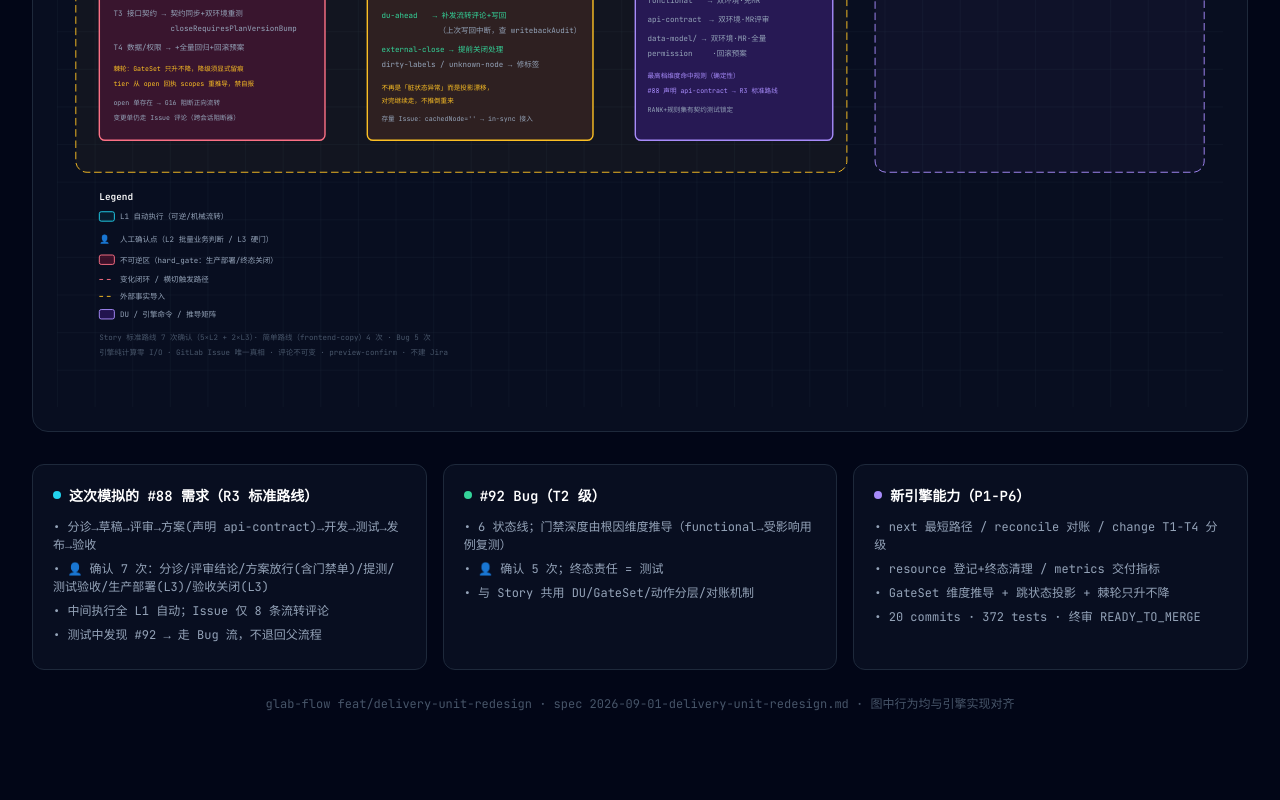
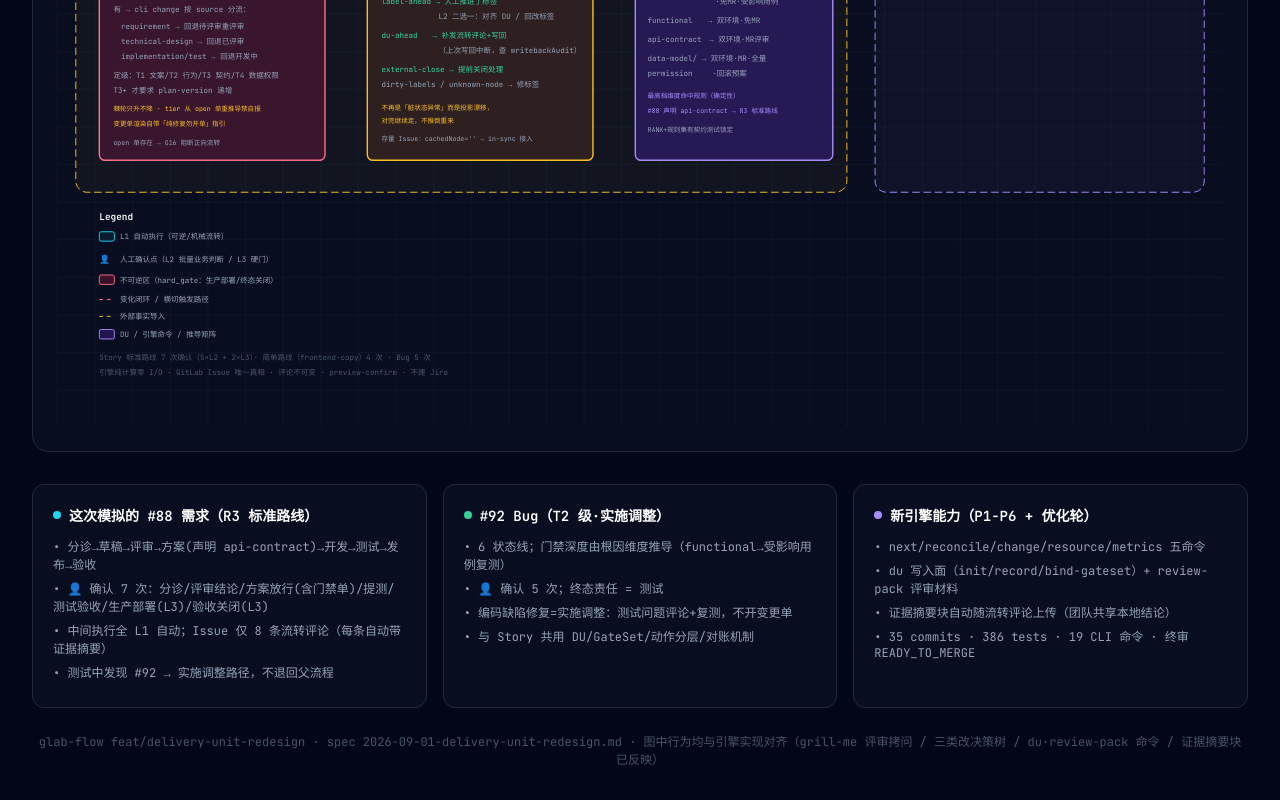
Before and after one commit to jinx911/glab-flow, a website: page docs/specs/2026-09-01-delivery-unit-redesign-flow.html in a window 1280 px wide. Shown: the part 1362-2162 px from the top of the page. Before the commit the page ends 2106 px from the top, so only its background shows below. Drawn offline with nearby package versions, Linux system fonts and the light colour scheme.

Commit message:
docs: 流程图更新——grill-me/三类改决策树/du·review-pack 命令/证据摘要块
Co-Authored-By: Claude <noreply@anthropic.com>

```diff
--- a/docs/specs/2026-09-01-delivery-unit-redesign-flow.html
+++ b/docs/specs/2026-09-01-delivery-unit-redesign-flow.html
@@ -57,7 +57,7 @@
           <button class="toolbar-toggle" onclick="this.parentElement.classList.toggle('expanded')" title="Export options" aria-label="Export options">⋯</button>
         </div>
       </div>
-      <p class="subtitle">模拟 #88「会员导出」需求（R3 标准路线，动接口）＋ #92「导出乱码」Bug（T2 级）— feat/delivery-unit-redesign 引擎真实行为 · 372 tests green</p>
+      <p class="subtitle">模拟 #88「会员导出」需求（R3 标准路线，动接口）＋ #92「导出乱码」Bug（T2 级实施调整）— feat/delivery-unit-redesign 引擎真实行为 · 386 tests green · 19 CLI 命令</p>
     </div>
 
     <div class="diagram-container">
@@ -128,10 +128,12 @@
         <text x="905" y="532" fill="#34d399" font-size="8">$ cli reconcile　 ← 对账 5 verdict</text>
         <text x="905" y="548" fill="#34d399" font-size="8">$ cli resource　 ← 登记/校验/清理</text>
         <text x="905" y="564" fill="#34d399" font-size="8">$ cli metrics　　← 交付指标</text>
-        <text x="905" y="586" fill="#94a3b8" font-size="7">写回 = Leader 预览确认后跑 glab CLI</text>
-        <text x="905" y="600" fill="#94a3b8" font-size="7">证据双源：DU 优先 · Issue 评论兜底</text>
-        <text x="905" y="614" fill="#94a3b8" font-size="7">（存量 Issue 无 DU 自动回落，不迁移）</text>
-        <text x="905" y="634" fill="#fbbf24" font-size="7">⚠ 铁律全保留：Issue 唯一真相 / 评论不可变</text>
+        <text x="905" y="580" fill="#34d399" font-size="8">$ cli du　　　　 ← init/record/绑门禁单/对账基准</text>
+        <text x="905" y="596" fill="#34d399" font-size="8">$ cli review-pack ← 评审 feeding 标准化材料</text>
+        <text x="905" y="614" fill="#94a3b8" font-size="7">写回 = Leader 预览确认后跑 glab CLI</text>
+        <text x="905" y="628" fill="#94a3b8" font-size="7">证据双源：DU 优先 · Issue 评论兜底</text>
+        <text x="905" y="642" fill="#94a3b8" font-size="7">（存量 Issue 无 DU 自动回落，不迁移）</text>
+        <text x="905" y="658" fill="#fbbf24" font-size="7">⚠ 铁律全保留：Issue 唯一真相 / 评论不可变</text>
 
         <!-- GitLab projection -->
         <rect x="890" y="680" width="310" height="120" rx="6" fill="#0f172a"/>
@@ -164,7 +166,7 @@
         <rect x="45" y="355" width="190" height="96" rx="6" fill="#0f172a"/>
         <rect x="45" y="355" width="190" height="96" rx="6" fill="rgba(30, 41, 59, 0.5)" stroke="#94a3b8" stroke-width="1.5"/>
         <text x="140" y="377" fill="white" font-size="11" font-weight="600" text-anchor="middle">③ 待评审 → 已评审</text>
-        <text x="140" y="395" fill="#94a3b8" font-size="8" text-anchor="middle">review-preview 预审（自动）</text>
+        <text x="140" y="395" fill="#94a3b8" font-size="8" text-anchor="middle">review-preview + grill-me 拷问（自动）</text>
         <text x="140" y="411" fill="#fb7185" font-size="8" text-anchor="middle">👤 L2 确认②：评审结论+周排期</text>
         <text x="140" y="427" fill="#94a3b8" font-size="7" text-anchor="middle">G15 取证齐 → 二值放行/退回</text>
         <text x="140" y="441" fill="#94a3b8" font-size="7" text-anchor="middle">周排期区块随本评论追加</text>
@@ -174,37 +176,39 @@
         <rect x="45" y="490" width="190" height="110" rx="6" fill="rgba(30, 41, 59, 0.5)" stroke="#94a3b8" stroke-width="1.5"/>
         <text x="140" y="512" fill="white" font-size="11" font-weight="600" text-anchor="middle">④ 已评审 → 开发中 ★绑定点</text>
         <text x="140" y="530" fill="#94a3b8" font-size="8" text-anchor="middle">design.md 声明维度: api-contract</text>
-        <text x="140" y="546" fill="#94a3b8" font-size="8" text-anchor="middle">engine → proposedGateSet</text>
+        <text x="140" y="546" fill="#94a3b8" font-size="8" text-anchor="middle">cli du bind-gateset 推导+冻结</text>
         <text x="140" y="562" fill="#fb7185" font-size="8" text-anchor="middle">👤 L2 确认③：方案放行+日期+门禁单</text>
-        <text x="140" y="578" fill="#94a3b8" font-size="7" text-anchor="middle">同一次批量确认后冻结进 DU</text>
+        <text x="140" y="578" fill="#94a3b8" font-size="7" text-anchor="middle">同一次批量确认后冻结进 DU（已冻结拒重绑）</text>
         <text x="140" y="592" fill="#fbbf24" font-size="7" text-anchor="middle">MR评审+双环境+全量回归（棘轮只升不降）</text>
 
         <!-- Step 5 dev -->
-        <rect x="45" y="640" width="190" height="80" rx="6" fill="#0f172a"/>
-        <rect x="45" y="640" width="190" height="80" rx="6" fill="rgba(8, 51, 68, 0.4)" stroke="#22d3ee" stroke-width="1.5"/>
+        <rect x="45" y="640" width="190" height="96" rx="6" fill="#0f172a"/>
+        <rect x="45" y="640" width="190" height="96" rx="6" fill="rgba(8, 51, 68, 0.4)" stroke="#22d3ee" stroke-width="1.5"/>
         <text x="140" y="661" fill="white" font-size="11" font-weight="600" text-anchor="middle">⑤ 开发中（全 L1 自动）</text>
         <text x="140" y="679" fill="#94a3b8" font-size="8" text-anchor="middle">编码/分支/Apifox 资产/local 闭环</text>
-        <text x="140" y="695" fill="#94a3b8" font-size="8" text-anchor="middle">资源创建即登记 · 证据记 DU</text>
-        <text x="140" y="711" fill="#22d3ee" font-size="7" text-anchor="middle">Issue 零评论 · 随时 cli next 看进度</text>
+        <text x="140" y="695" fill="#94a3b8" font-size="8" text-anchor="middle">资源创建即登记 · 证据 cli du record 记 DU</text>
+        <text x="140" y="711" fill="#22d3ee" font-size="7" text-anchor="middle">自测 bug 修复=实施调整（节点内迭代重跑）</text>
+        <text x="140" y="727" fill="#22d3ee" font-size="7" text-anchor="middle">评审 feeding：cli review-pack 标准化材料</text>
 
         <!-- Step 6+7 test & release (right column of story lane) -->
         <rect x="300" y="105" width="240" height="300" rx="6" fill="rgba(15, 23, 42, 0.3)" stroke="#334155" stroke-width="1" stroke-dasharray="4,4"/>
         <text x="420" y="127" fill="#94a3b8" font-size="10" font-weight="600" text-anchor="middle">⑥ 测试中（test 环境全 L1）</text>
         <text x="315" y="150" fill="#94a3b8" font-size="8">• test-config 注入环境/账号（自动）</text>
-        <text x="315" y="166" fill="#94a3b8" font-size="8">• test 执行 + 证据记 DU（plan-version 一致）</text>
+        <text x="315" y="166" fill="#94a3b8" font-size="8">• test 执行 + 证据 cli du record（版本一致）</text>
         <text x="315" y="182" fill="#94a3b8" font-size="8">• 建 MR feature→master（标题=#88）</text>
-        <text x="315" y="198" fill="#94a3b8" font-size="8">• mr-review 全 MR diff → 结论发 MR</text>
+        <text x="315" y="198" fill="#94a3b8" font-size="8">• mr-review + review-pack 材料注入</text>
         <text x="315" y="214" fill="#94a3b8" font-size="8">　（G14：GateSet.mrReview=true 才必填）</text>
         <text x="315" y="230" fill="#94a3b8" font-size="8">• release-check 产发布计划（提前）</text>
-        <text x="315" y="252" fill="#94a3b8" font-size="8">• #92 Bug 发现 → 挂父需求评论</text>
-        <text x="315" y="268" fill="#94a3b8" font-size="8">　修复后复测，阻塞全验证才放行（G11）</text>
+        <text x="315" y="252" fill="#34d399" font-size="8">• #92 发现 = 实施调整：测试问题评论挂父需求</text>
+        <text x="315" y="268" fill="#34d399" font-size="8">　→ 阻塞修复 → 复测 → G11 收口，不退回</text>
         <text x="420" y="298" fill="#fb7185" font-size="9" font-weight="600" text-anchor="middle">👤 L2 确认④：提测放行</text>
         <text x="420" y="314" fill="#94a3b8" font-size="8" text-anchor="middle">（合并+构建参数+证据摘要 一次问）</text>
         <text x="420" y="344" fill="#fb7185" font-size="9" font-weight="600" text-anchor="middle">👤 L2 确认⑤：测试验收放行</text>
         <text x="420" y="360" fill="#94a3b8" font-size="8" text-anchor="middle">→ 待发布</text>
         <text x="315" y="388" fill="#94a3b8" font-size="7">跳状态对照：frontend-copy 需求（改文案）</text>
         <text x="315" y="400" fill="#94a3b8" font-size="7">skipStates=[测试中] → 开发中直推待发布</text>
-        <text x="315" y="412" fill="#94a3b8" font-size="7">校验仍按原转换 fail-closed，全程 4 次确认</text>
+        <text x="315" y="412" fill="#94a3b8" font-size="7">校验 fail-closed · cli next 同口径显示路径</text>
+        <text x="420" y="374" fill="#a78bfa" font-size="7" text-anchor="middle">每条流转评论自动带「## 证据摘要」块（DU 事实团队可见）</text>
 
         <!-- Step 8-9 release -->
         <rect x="300" y="440" width="240" height="280" rx="6" fill="rgba(136, 19, 55, 0.08)" stroke="#fb7185" stroke-width="1.5"/>
@@ -257,18 +261,19 @@
         <!-- ================= CROSS-CUTTING LANE ================= -->
         <rect x="45" y="1180" width="240" height="256" rx="6" fill="#0f172a"/>
         <rect x="45" y="1180" width="240" height="256" rx="6" fill="rgba(136, 19, 55, 0.35)" stroke="#fb7185" stroke-width="1.5"/>
-        <text x="165" y="1204" fill="white" font-size="11" font-weight="600" text-anchor="middle">变化分级闭环 cli change</text>
-        <text x="60" y="1228" fill="#94a3b8" font-size="8">实施中发现偏差（任何阶段）：</text>
-        <text x="60" y="1248" fill="#94a3b8" font-size="8">T1 文案/UI　→ 重跑受影响 case</text>
-        <text x="60" y="1264" fill="#94a3b8" font-size="8">　　　　　　　 不动 plan-version，快速关闭</text>
-        <text x="60" y="1284" fill="#94a3b8" font-size="8">T2 局部行为 → 局部回归+代码评审</text>
-        <text x="60" y="1304" fill="#94a3b8" font-size="8">T3 接口契约 → 契约同步+双环境重测</text>
-        <text x="60" y="1320" fill="#94a3b8" font-size="8">　　　　　　　 closeRequiresPlanVersionBump</text>
-        <text x="60" y="1340" fill="#94a3b8" font-size="8">T4 数据/权限 → +全量回归+回滚预案</text>
-        <text x="60" y="1362" fill="#fbbf24" font-size="7">棘轮：GateSet 只升不降，降级须显式留痕</text>
-        <text x="60" y="1378" fill="#fbbf24" font-size="7">tier 从 open 回执 scopes 重推导，禁自报</text>
-        <text x="60" y="1398" fill="#94a3b8" font-size="7">open 单存在 → G16 阻断正向流转</text>
-        <text x="60" y="1414" fill="#94a3b8" font-size="7">变更单仍走 Issue 评论（跨会话阻断器）</text>
+        <text x="165" y="1204" fill="white" font-size="11" font-weight="600" text-anchor="middle">「三类改」决策树</text>
+        <text x="60" y="1224" fill="#34d399" font-size="8" font-weight="600">改完后 proposal/design/test-plan</text>
+        <text x="60" y="1238" fill="#34d399" font-size="8" font-weight="600">有没有话变假？</text>
+        <text x="60" y="1258" fill="#94a3b8" font-size="8">没有 → 实施调整，不开单（左图绿路径）</text>
+        <text x="60" y="1278" fill="#94a3b8" font-size="8">有 → cli change 按 source 分流：</text>
+        <text x="60" y="1296" fill="#94a3b8" font-size="8">　requirement → 回退待评审重评审</text>
+        <text x="60" y="1312" fill="#94a3b8" font-size="8">　technical-design → 回退已评审</text>
+        <text x="60" y="1328" fill="#94a3b8" font-size="8">　implementation/test → 回退开发中</text>
+        <text x="60" y="1348" fill="#94a3b8" font-size="8">定级：T1 文案/T2 行为/T3 契约/T4 数据权限</text>
+        <text x="60" y="1364" fill="#94a3b8" font-size="8">T3+ 才要求 plan-version 递增</text>
+        <text x="60" y="1384" fill="#fbbf24" font-size="7">棘轮只升不降 · tier 从 open 单重推导禁自报</text>
+        <text x="60" y="1400" fill="#fbbf24" font-size="7">变更单渲染自带「纯修复勿开单」指引</text>
+        <text x="60" y="1420" fill="#94a3b8" font-size="7">open 单存在 → G16 阻断正向流转</text>
 
         <rect x="330" y="1180" width="240" height="256" rx="6" fill="#0f172a"/>
         <rect x="330" y="1180" width="240" height="256" rx="6" fill="rgba(120, 53, 15, 0.3)" stroke="#fbbf24" stroke-width="1.5"/>
@@ -316,7 +321,7 @@
 
         <!-- dev loop back (change during dev) -->
         <path d="M 235 545 Q 292 545 292 1215 Q 292 1235 272 1235 L 289 1235" fill="none" stroke="#fb7185" stroke-width="1" stroke-dasharray="5,5" marker-end="url(#arrowrose)"/>
-        <text x="248" y="537" fill="#fb7185" font-size="7">发现偏差 → change</text>
+        <text x="248" y="537" fill="#fb7185" font-size="7">产物层偏差 → change</text>
 
         <!-- external facts into reconcile -->
         <rect x="615" y="1010" width="210" height="60" rx="6" fill="rgba(30, 41, 59, 0.5)" stroke="#94a3b8" stroke-width="1.5"/>
@@ -361,37 +366,38 @@
         <ul>
           <li>• 分诊→草稿→评审→方案(声明 api-contract)→开发→测试→发布→验收</li>
           <li>• 👤 确认 7 次：分诊/评审结论/方案放行(含门禁单)/提测/测试验收/生产部署(L3)/验收关闭(L3)</li>
-          <li>• 中间执行全 L1 自动；Issue 仅 8 条流转评论</li>
-          <li>• 测试中发现 #92 → 走 Bug 流，不退回父流程</li>
+          <li>• 中间执行全 L1 自动；Issue 仅 8 条流转评论（每条自动带证据摘要）</li>
+          <li>• 测试中发现 #92 → 实施调整路径，不退回父流程</li>
         </ul>
       </div>
       <div class="card">
         <div class="card-header">
           <div class="card-dot emerald"></div>
-          <h3>#92 Bug（T2 级）</h3>
+          <h3>#92 Bug（T2 级·实施调整）</h3>
         </div>
         <ul>
           <li>• 6 状态线；门禁深度由根因维度推导（functional→受影响用例复测）</li>
           <li>• 👤 确认 5 次；终态责任 = 测试</li>
+          <li>• 编码缺陷修复=实施调整：测试问题评论+复测，不开变更单</li>
           <li>• 与 Story 共用 DU/GateSet/动作分层/对账机制</li>
         </ul>
       </div>
       <div class="card">
         <div class="card-header">
           <div class="card-dot violet"></div>
-          <h3>新引擎能力（P1-P6）</h3>
+          <h3>新引擎能力（P1-P6 + 优化轮）</h3>
         </div>
         <ul>
-          <li>• next 最短路径 / reconcile 对账 / change T1-T4 分级</li>
-          <li>• resource 登记+终态清理 / metrics 交付指标</li>
-          <li>• GateSet 维度推导 + 跳状态投影 + 棘轮只升不降</li>
-          <li>• 20 commits · 372 tests · 终审 READY_TO_MERGE</li>
+          <li>• next/reconcile/change/resource/metrics 五命令</li>
+          <li>• du 写入面（init/record/bind-gateset）+ review-pack 评审材料</li>
+          <li>• 证据摘要块自动随流转评论上传（团队共享本地结论）</li>
+          <li>• 35 commits · 386 tests · 19 CLI 命令 · 终审 READY_TO_MERGE</li>
         </ul>
       </div>
     </div>
 
     <p class="footer">
-      glab-flow feat/delivery-unit-redesign · spec 2026-09-01-delivery-unit-redesign.md · 图中行为均与引擎实现对齐
+      glab-flow feat/delivery-unit-redesign · spec 2026-09-01-delivery-unit-redesign.md · 图中行为均与引擎实现对齐（grill-me 评审拷问 / 三类改决策树 / du·review-pack 命令 / 证据摘要块 已反映）
     </p>
   </div>
 
```
